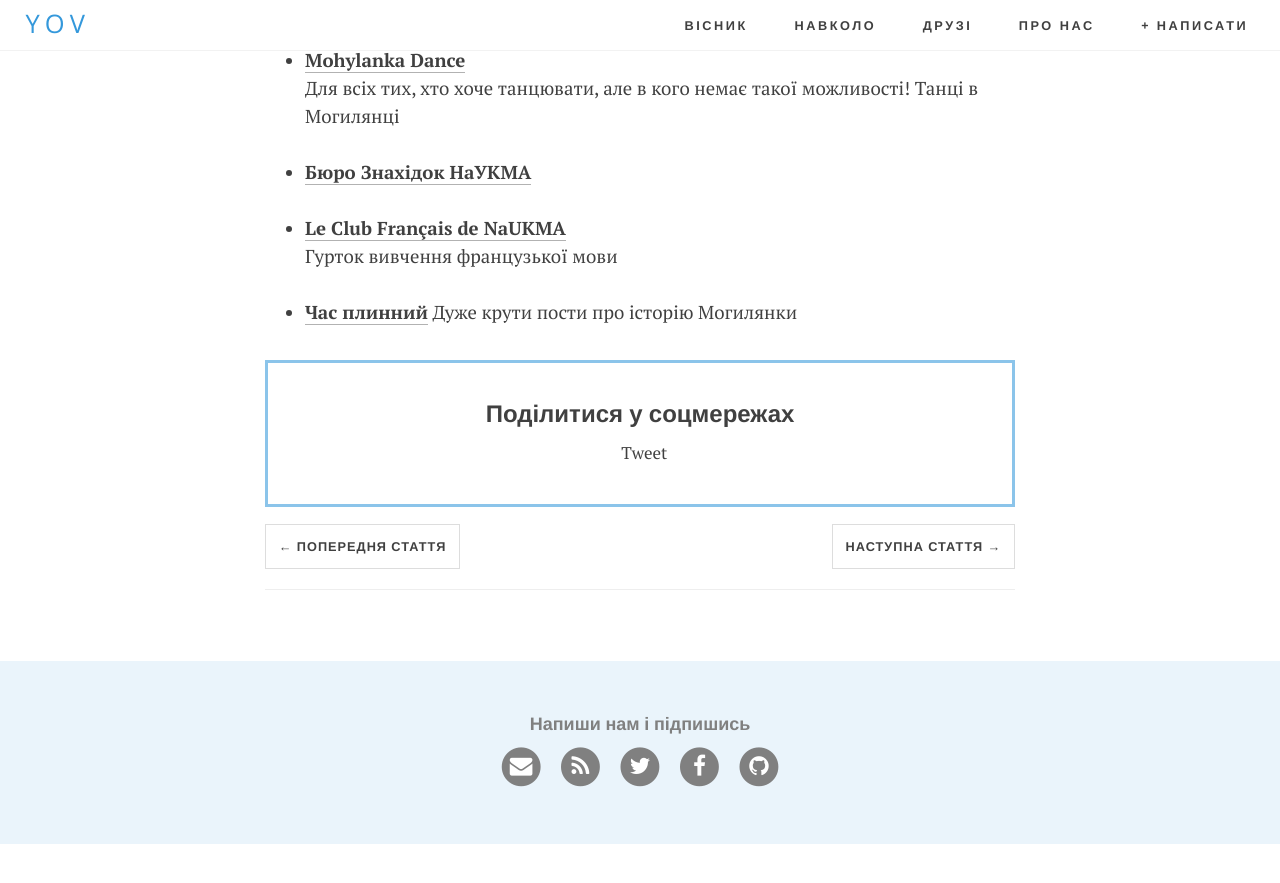
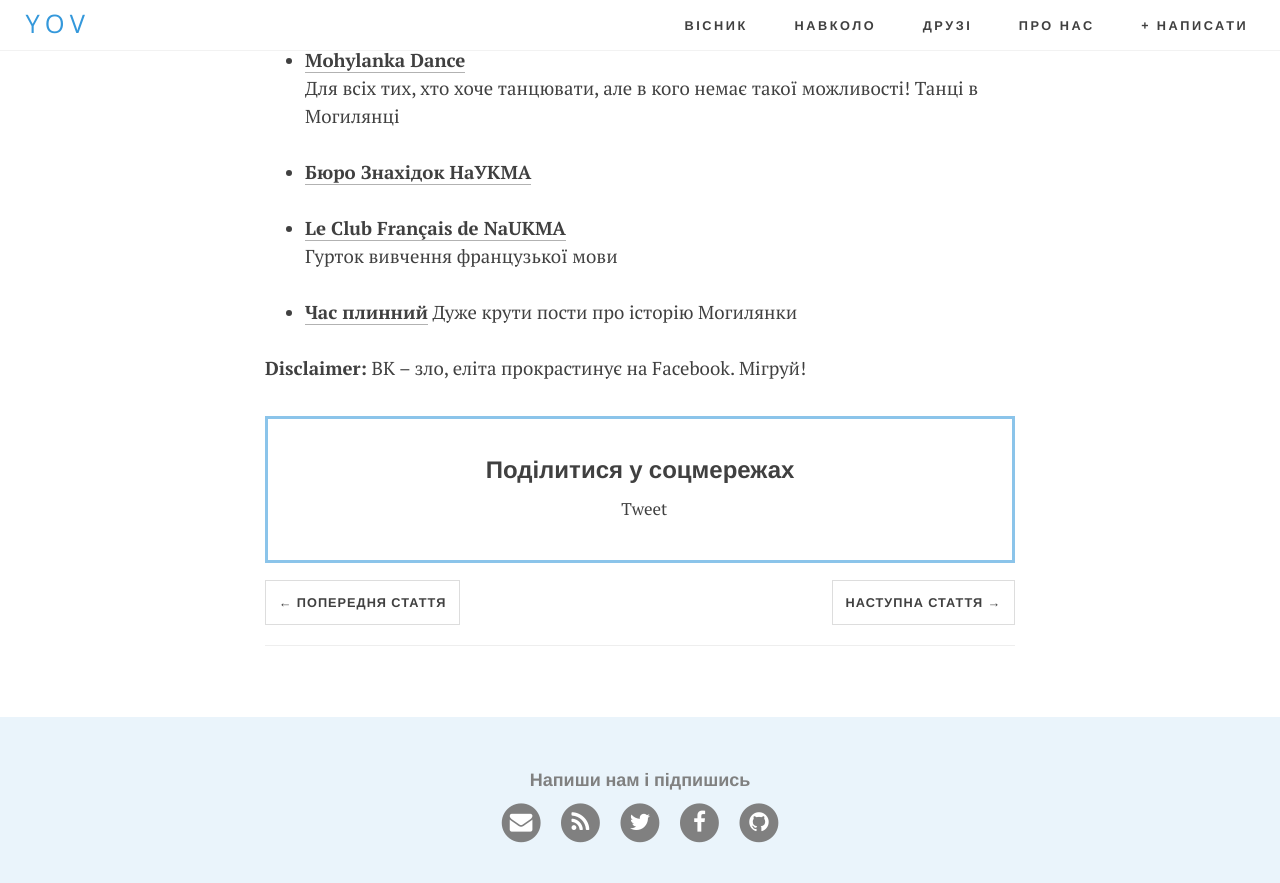
Before and after one commit to boretskyi/boretskyi.github.io, a Jekyll site: the page built from _posts/2015-09-01-kma-guide.md, in a window 1280 px wide and 900 px high, scrolled down 3953 px. Shown: the top 883 px of the window. Built offline with Jekyll 4.4.1, drawn with Linux system fonts in a browser that asks for light colours; nearby versions of some CDN libraries; Markdown is read by kramdown in place of the engine named in the settings; comment, search, counter and statistics services are not loaded; before the commit the page ends 4797 px from its top, so only the background shows below that.

Commit message:
Updated 2015-09-01-kma-guide.md

```diff
--- a/_posts/2015-09-01-kma-guide.md
+++ b/_posts/2015-09-01-kma-guide.md
@@ -130,3 +130,5 @@
 Гурток вивчення французької мови
 
 - **[Час плинний](https://www.facebook.com/pages/Час-плинний/583809538364773)** Дуже крути пости про історію Могилянки
+
+**Disclaimer:** ВК – зло, еліта прокрастинує на Facebook. Мігруй!
```
